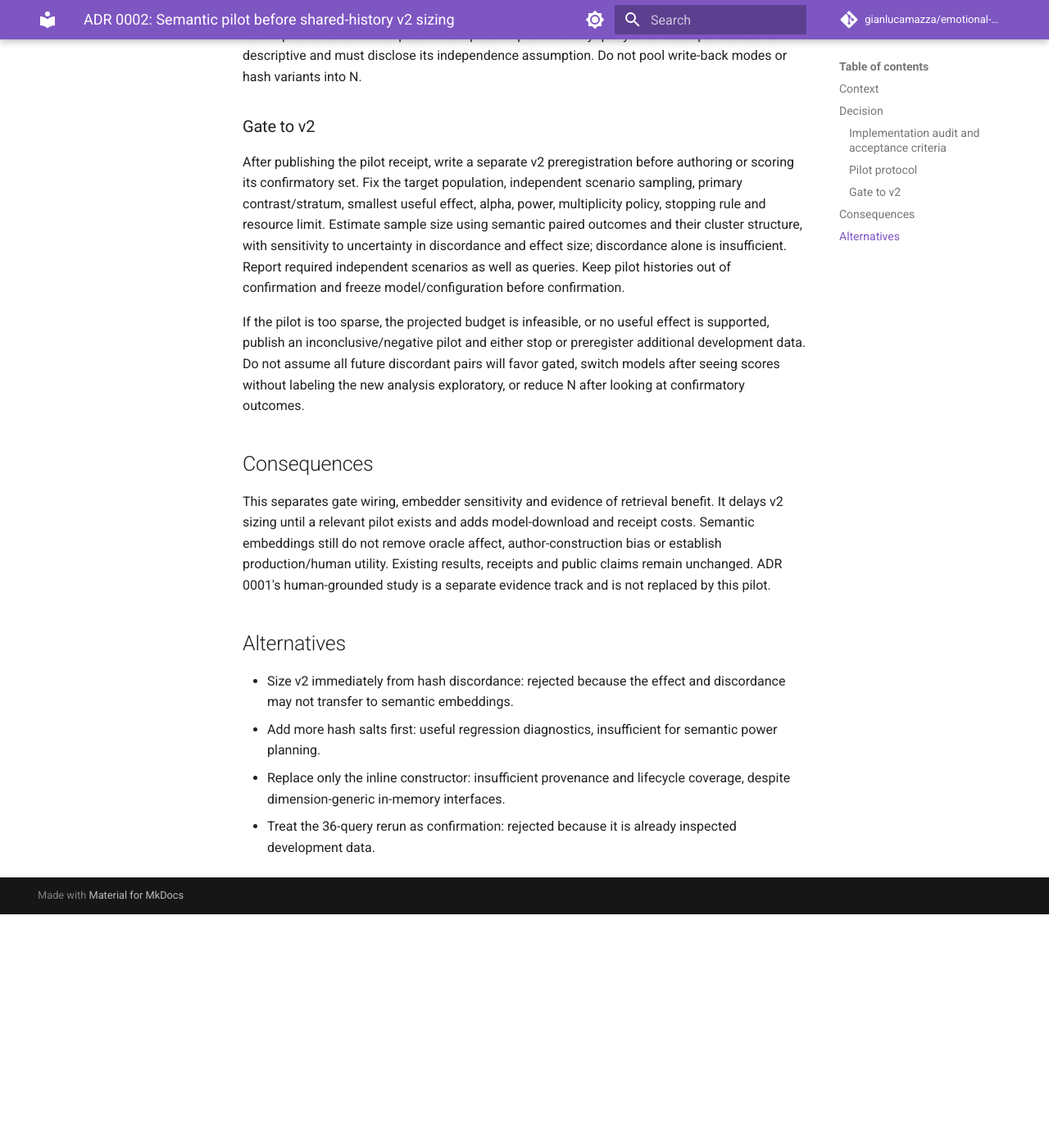
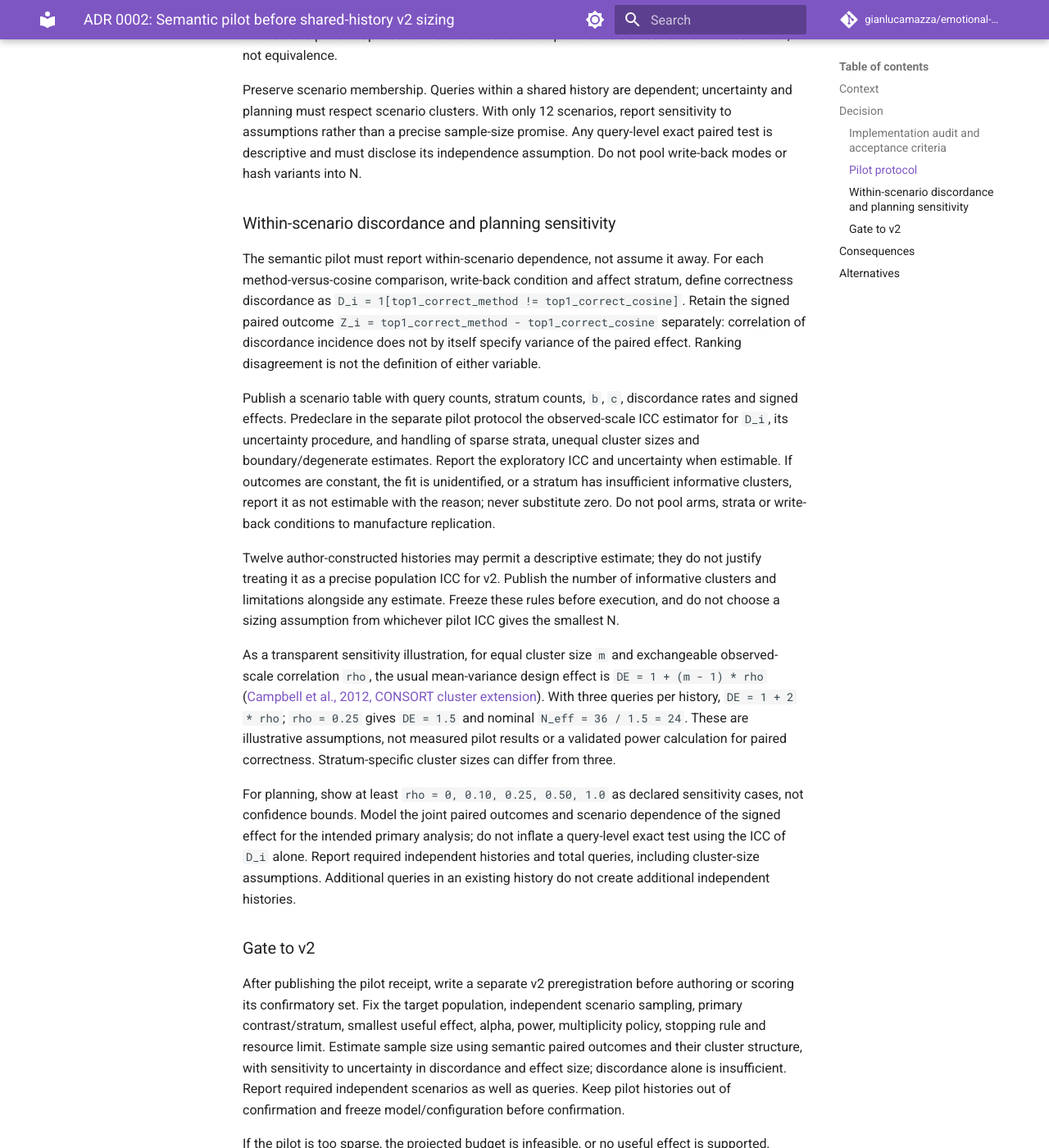
Before and after one commit to gianlucamazza/emotional-memory, an MkDocs documentation site: the page built from docs/research/decisions/0002-semantic-pilot-before-shared-history-v2.md, in a window 1280 px wide and 1400 px high, scrolled down 2433 px. Shown: the whole window at 82% size. Built offline with MkDocs 1.6.1 and Material for MkDocs 9.7.7, drawn with Linux system fonts in a browser that asks for light colours; comment, search, counter and statistics services are not loaded; before the commit the page ends 3548 px from its top, so only the background shows below that; some of the changed text lies outside the part shown.

Commit message:
docs(research): clarify timeline agreement and clustered pilot diagnostics

```diff
--- a/docs/research/decisions/0002-semantic-pilot-before-shared-history-v2.md
+++ b/docs/research/decisions/0002-semantic-pilot-before-shared-history-v2.md
@@ -14,6 +14,9 @@ Near-neutral gated routing selects semantic-only weights. Matching cosine on
 the same candidates and embeddings is an implementation invariant, not evidence
 of affective benefit. In longitudinal replay, verify candidate/history equivalence
 before asserting ranking equality across arms: earlier write-backs can differ.
+The reported 8/8 near-neutral agreement in the timeline condition describes the
+gate together with the write-back histories that did not change those rankings;
+it does not isolate the gate or guarantee agreement in future histories.
 Non-neutral gains and near-neutral always-on losses remain empirical observations
 conditional on the dataset, embedder and write-back policy.
 
@@ -32,6 +35,8 @@ Use the existing draft [PR #186](https://github.com/gianlucamazza/emotional-memo
 for runner configuration rather than duplicate its implementation. As inspected
 on 2026-10-28, that PR is open and draft at `b50e57cb6506a4f5eb9613d43a7476b050da4667`;
 this ADR neither merges it nor attests that it satisfies every requirement below.
+
+Track the pre-run protocol and diagnostics in [issue #193](https://github.com/gianlucamazza/emotional-memory/issues/193).
 
 ### Implementation audit and acceptance criteria
 
@@ -94,6 +99,48 @@ report sensitivity to assumptions rather than a precise sample-size promise.
 Any query-level exact paired test is descriptive and must disclose its
 independence assumption. Do not pool write-back modes or hash variants into N.
 
+### Within-scenario discordance and planning sensitivity
+
+The semantic pilot must report within-scenario dependence, not assume it away.
+For each method-versus-cosine comparison, write-back condition and affect
+stratum, define correctness discordance as
+`D_i = 1[top1_correct_method != top1_correct_cosine]`. Retain the signed paired
+outcome `Z_i = top1_correct_method - top1_correct_cosine` separately: correlation
+of discordance incidence does not by itself specify variance of the paired
+effect. Ranking disagreement is not the definition of either variable.
+
+Publish a scenario table with query counts, stratum counts, `b`, `c`, discordance
+rates and signed effects. Predeclare in the separate pilot protocol the
+observed-scale ICC estimator for `D_i`, its uncertainty procedure, and handling
+of sparse strata, unequal cluster sizes and boundary/degenerate estimates.
+Report the exploratory ICC and uncertainty when estimable. If outcomes are
+constant, the fit is unidentified, or a stratum has insufficient informative
+clusters, report it as not estimable with the reason; never substitute zero.
+Do not pool arms, strata or write-back conditions to manufacture replication.
+
+Twelve author-constructed histories may permit a descriptive estimate; they do
+not justify treating it as a precise population ICC for v2. Publish the number
+of informative clusters and limitations alongside any estimate. Freeze these
+rules before execution, and do not choose a sizing assumption from whichever
+pilot ICC gives the smallest N.
+
+As a transparent sensitivity illustration, for equal cluster size `m` and
+exchangeable observed-scale correlation `rho`, the usual mean-variance design
+effect is `DE = 1 + (m - 1) * rho`
+([Campbell et al., 2012, CONSORT cluster extension](https://doi.org/10.1136/bmj.e5661)).
+With three queries per history, `DE = 1 + 2 * rho`; `rho = 0.25` gives `DE = 1.5`
+and nominal `N_eff = 36 / 1.5 = 24`. These are illustrative assumptions, not
+measured pilot results or a validated power calculation for paired correctness.
+Stratum-specific cluster sizes can differ from three.
+
+For planning, show at least `rho = 0, 0.10, 0.25, 0.50, 1.0` as declared
+sensitivity cases, not confidence bounds. Model the joint paired outcomes and
+scenario dependence of the signed effect for the intended primary analysis;
+do not inflate a query-level exact test using the ICC of `D_i` alone. Report
+required independent histories and total queries, including cluster-size
+assumptions. Additional queries in an existing history do not create additional
+independent histories.
+
 ### Gate to v2
 
 After publishing the pilot receipt, write a separate v2 preregistration before
```
Also changed, not shown: CHANGELOG.md (+3 -1 lines).
